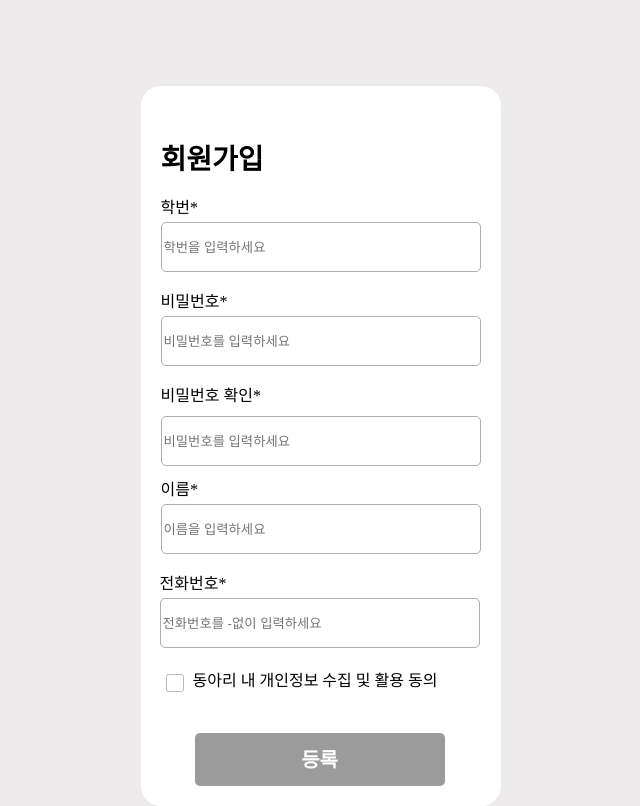
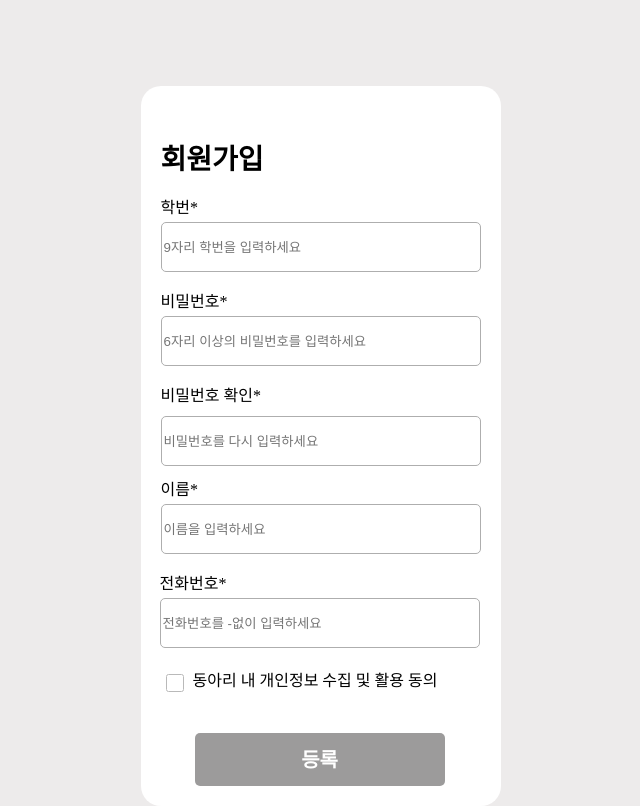
Before and after one commit to mytime501/flask, a Flask app: page /join in a window 1280 px wide. Shown: the whole page, without its empty margins (373-1013 px from the left). Run offline with Flask 3, Linux system fonts and the light colour scheme.

Commit message:
Update join.html

```diff
--- a/templates/join.html
+++ b/templates/join.html
@@ -19,15 +19,15 @@
                 <div class="join2">회원가입</div>
                 <div>
                     <div class="userid1">학번*</div>
-                    <input class="userid2" placeholder="학번을 입력하세요" required name = "userid">
+                    <input class="userid2" placeholder="9자리 학번을 입력하세요" required name = "userid">
                 </div>
                 <div>
                     <div class="userpw1">비밀번호*</div><br>
-                    <input type="password" class="userpw2" placeholder="비밀번호를 입력하세요" required name = "userpw">
+                    <input type="password" class="userpw2" placeholder="6자리 이상의 비밀번호를 입력하세요" required name = "userpw">
                 </div>
                 <div>
                     <div class="userpwc1">비밀번호 확인*</div><br>
-                    <input type="password" class="userpwc2" placeholder="비밀번호를 입력하세요" required name = "userpwc">
+                    <input type="password" class="userpwc2" placeholder="비밀번호를 다시 입력하세요" required name = "userpwc">
                 </div>
                 <div>
                     <div class="username1">이름*</div><br>
```
